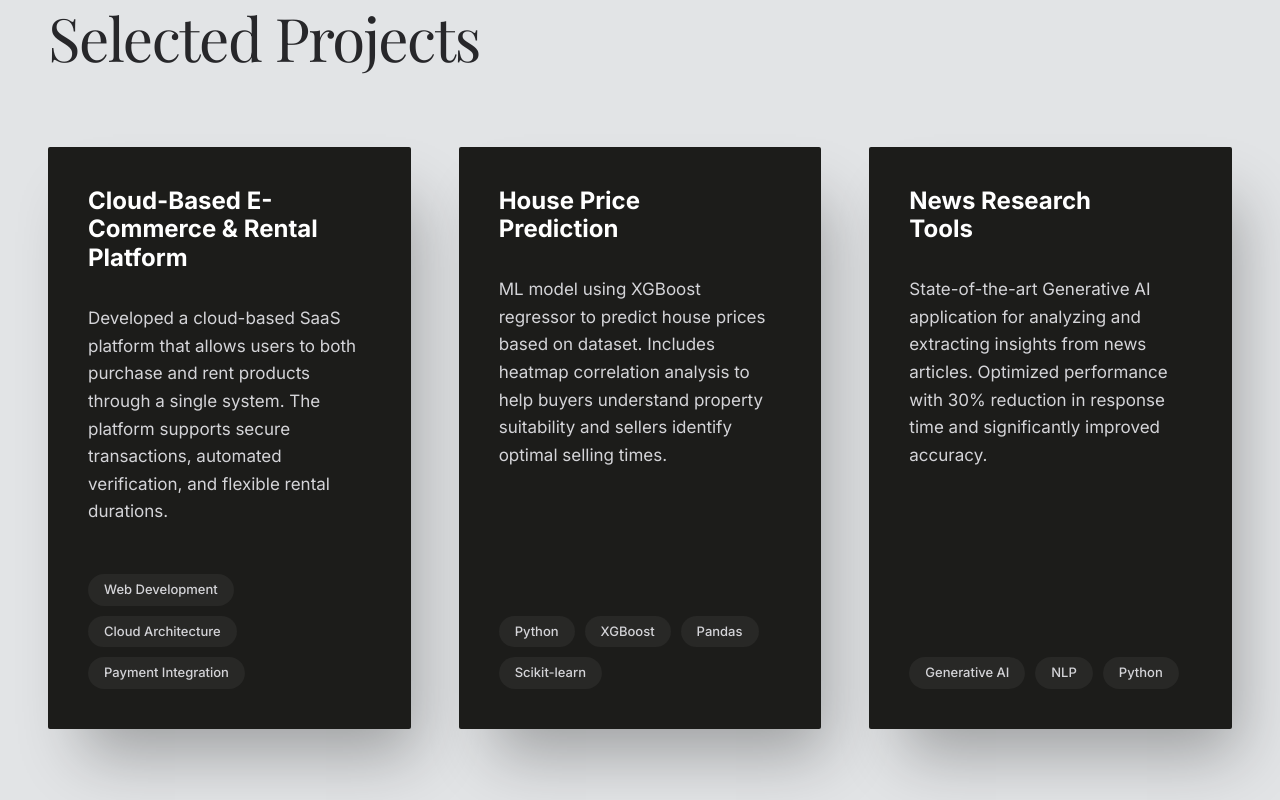
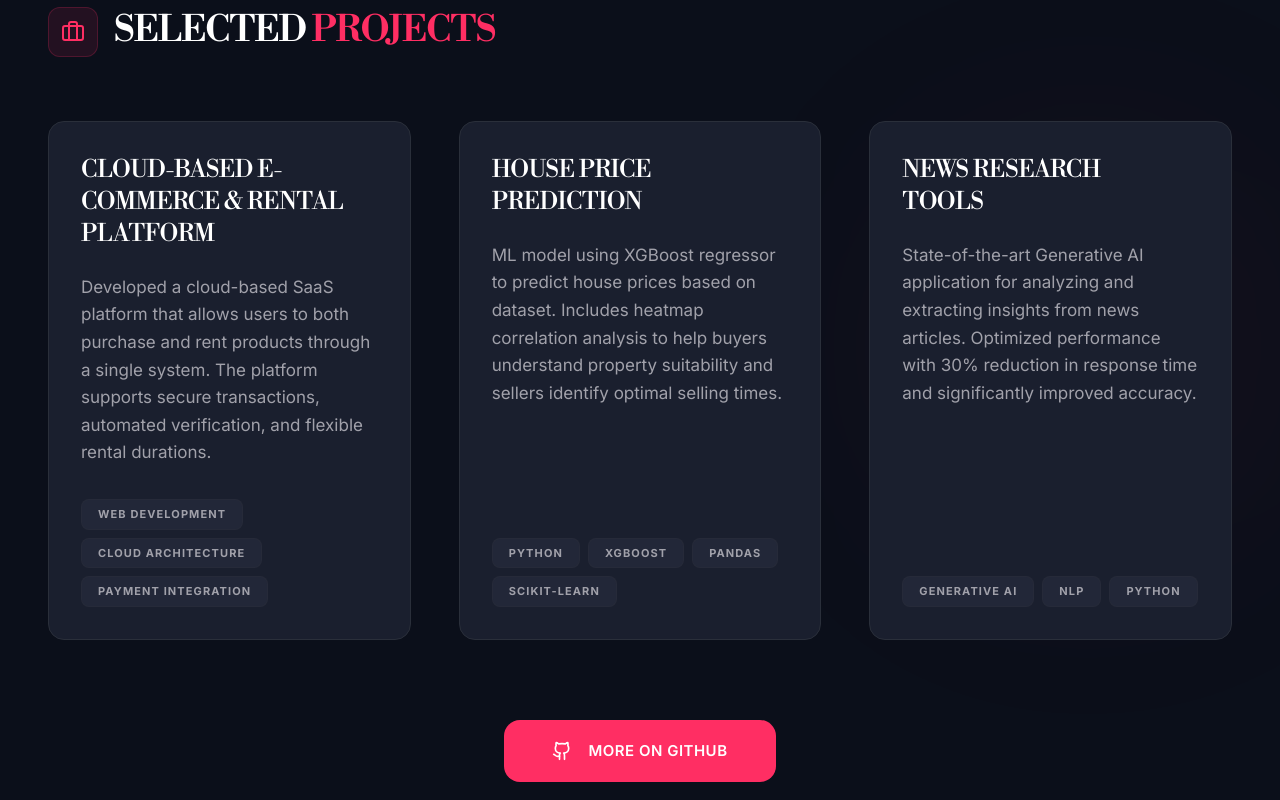
Before and after one commit to harshi1523/porfolio, a React (Vite) app: page / in a window 1280 px wide. Shown: the part 3400-4200 px from the top of the page. Built offline with nearby package versions, Linux system fonts and the light colour scheme; a web font is replaced by a local one.

Commit message:
Redesign Projects section to match dark neon theme with premium hover effects

```diff
--- a/components/Projects.tsx
+++ b/components/Projects.tsx
@@ -1,6 +1,6 @@
 
 import React from 'react';
-import { Github } from 'lucide-react';
+import { Github, ExternalLink, Briefcase } from 'lucide-react';
 import { ScrollReveal, StaggerContainer, StaggerItem } from './ScrollReveal';
 
 const Projects: React.FC = () => {
@@ -23,12 +23,17 @@ const Projects: React.FC = () => {
   ];
 
   return (
-    <section id="projects" className="bg-[#e2e4e6] py-section px-6 md:px-12 relative overflow-hidden scroll-mt-32">
+    <section id="projects" className="bg-primary py-section px-6 md:px-12 relative overflow-hidden scroll-mt-32">
+      <div className="absolute top-1/4 right-0 w-[30vw] h-[30vw] bg-accent/5 rounded-full blur-[120px] pointer-events-none" />
+
       <div className="max-w-[1400px] w-full mx-auto relative z-10">
         <ScrollReveal>
-          <h2 className="font-serif text-4xl md:text-5xl lg:text-6xl text-zinc-800 mb-20 tracking-tight">
-            Selected Projects
-          </h2>
+          <div className="flex items-center gap-4 mb-16">
+            <div className="p-3 bg-accent/10 rounded-xl border border-accent/20 text-accent">
+              <Briefcase className="w-6 h-6" />
+            </div>
+            <h2 className="font-bodoni text-h2 text-textPrimary uppercase tracking-tight">Selected <span className="text-accent">Projects</span></h2>
+          </div>
         </ScrollReveal>
 
         <StaggerContainer>
@@ -36,17 +41,20 @@ const Projects: React.FC = () => {
             {projects.map((project, idx) => (
               <StaggerItem key={idx}>
                 <div
-                  className="bg-[#1c1c1a] rounded-sm p-10 shadow-[20px_40px_60px_-15px_rgba(0,0,0,0.3)] hover:shadow-[30px_50px_80px_-20px_rgba(0,0,0,0.4)] transition-all duration-700 ease-out transform hover:-translate-y-4 flex flex-col h-full"
+                  className="bg-card border border-border p-8 rounded-2xl accent-glow group transition-all duration-300 hover:bg-hover hover:-translate-y-2 hover:border-accent flex flex-col h-full"
                 >
-                  <h3 className="font-sans font-bold text-white text-h3 leading-[1.2] mb-8 whitespace-pre-line">
+                  <h3 className="font-bodoni text-2xl text-textPrimary mb-6 tracking-tight uppercase transition-colors group-hover:text-accent whitespace-pre-line">
                     {project.title}
                   </h3>
-                  <p className="font-sans text-zinc-300 mb-12 leading-relaxed text-paragraph flex-grow">
+                  <p className="font-sans text-textSecondary mb-8 leading-relaxed text-paragraph flex-grow">
                     {project.desc}
                   </p>
-                  <div className="flex flex-wrap gap-2.5 mt-auto">
+                  <div className="flex flex-wrap gap-2 mt-auto">
                     {project.tech.map((t, i) => (
-                      <span key={i} className="text-pill text-zinc-300 bg-white/5 px-4 py-1.5 rounded-full">
+                      <span
+                        key={i}
+                        className="font-sans text-[11px] font-bold uppercase tracking-widest px-4 py-1.5 rounded-lg border border-border/50 text-textSecondary bg-[#222738] hover:border-accent hover:text-accent transition-all"
+                      >
                         {t}
                       </span>
                     ))}
@@ -63,13 +71,10 @@ const Projects: React.FC = () => {
               href="https://github.com/harshi1523?tab=repositories"
               target="_blank"
               rel="noopener noreferrer"
-              className="group relative inline-flex items-center gap-4 bg-[#1c1c1a] hover:bg-zinc-800 text-white px-12 py-5 font-sans text-button uppercase transition-all overflow-hidden"
+              className="group relative inline-flex items-center gap-4 bg-accent hover:bg-[#FF4D6D] text-white px-12 py-5 font-sans text-button uppercase transition-all rounded-2xl shadow-glow hover:shadow-glow-strong"
             >
-              <span className="relative z-10 flex items-center gap-3">
-                <Github className="w-5 h-5" />
-                More on GitHub
-              </span>
-              <div className="absolute inset-0 bg-white/5 translate-y-full group-hover:translate-y-0 transition-transform duration-500"></div>
+              <Github className="w-5 h-5" />
+              More on GitHub
             </a>
           </div>
         </ScrollReveal>
```
